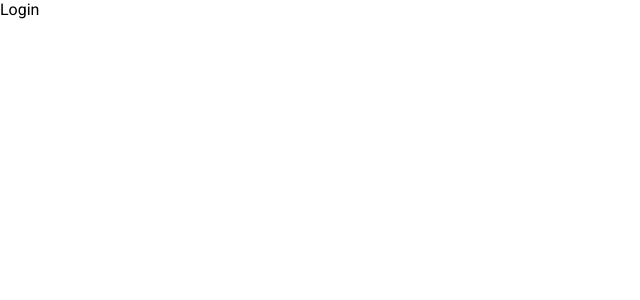
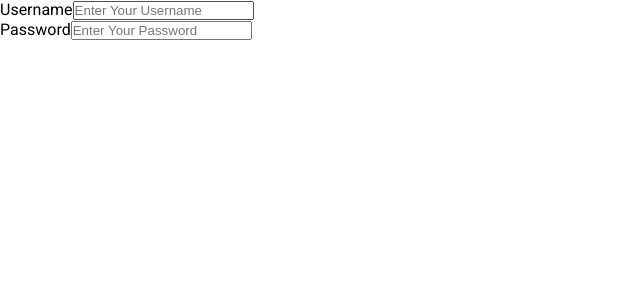
Before and after one commit to zeetaengrg/e-commerce-clothing-shop, a React (Create React App) app in the folder admin/: page /login in a window 1280 px wide. Shown: the top 300 px of the page, without its empty margins (0-640 px from the left). Built offline with nearby package versions, Linux system fonts and the light colour scheme.

Commit message:
feat(login page): markups for login page added

```diff
--- a/admin/src/pages/Login/Login.jsx
+++ b/admin/src/pages/Login/Login.jsx
@@ -2,9 +2,22 @@ import "./Login.scss";
 
 const Login = () => {
   return (
-    <>
-      <div>Login</div>
-    </>
+    <div className="login">
+      <div className="login-container">
+        <div className="form-control">
+          <label htmlFor="username">Username</label>
+          <input type="text" id="username" placeholder="Enter Your Username" />
+        </div>
+        <div className="form-control">
+          <label htmlFor="password">Password</label>
+          <input
+            type="password"
+            id="password"
+            placeholder="Enter Your Password"
+          />
+        </div>
+      </div>
+    </div>
   );
 };
 
```
